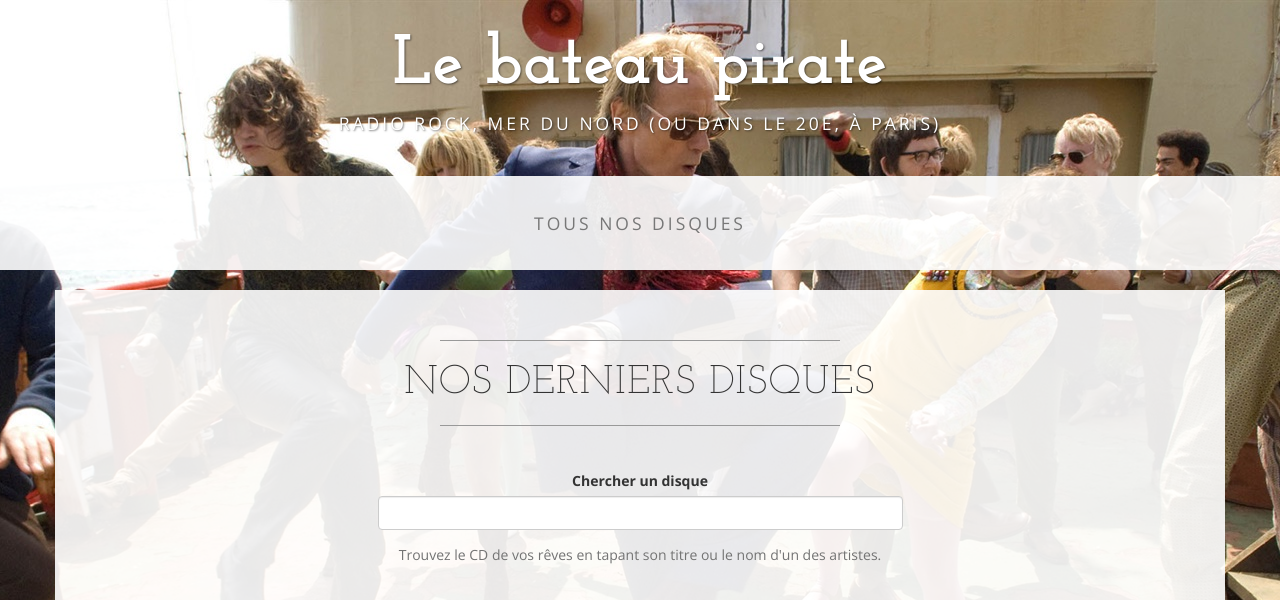
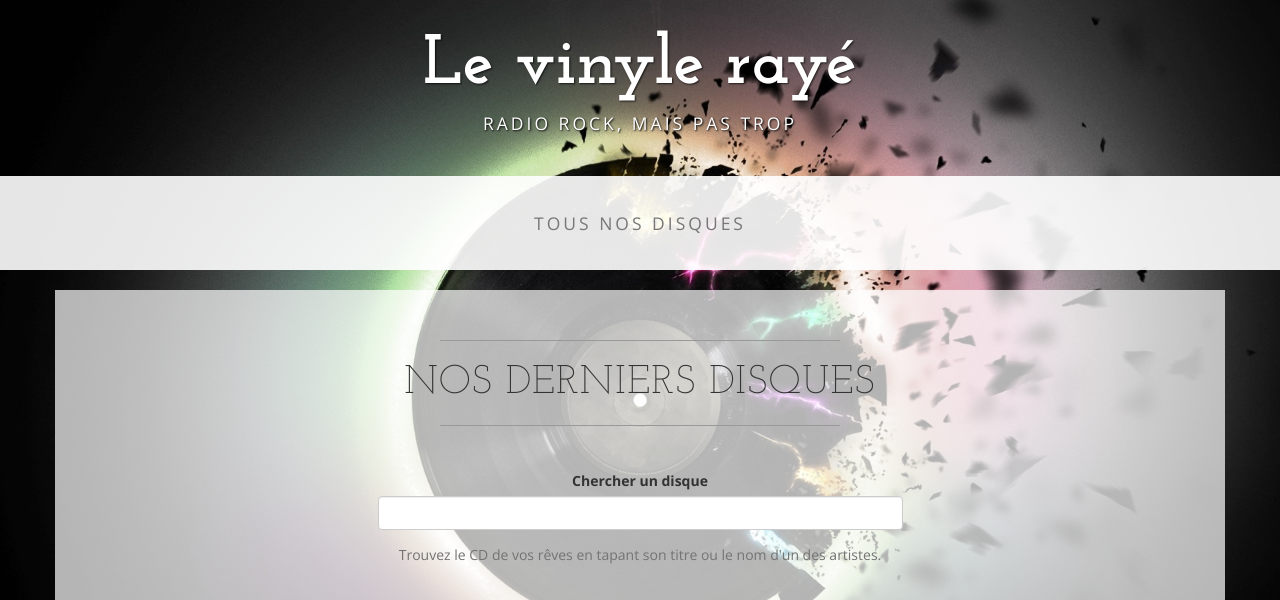
Before and after one commit to Zenoya/vinyle_django, a Django app: page / in a window 1280 px wide. Shown: the top 600 px of the page. Run offline with Django 3.2, Linux system fonts and the light colour scheme; data comes from the database, SQL or seed files in the repository; some libraries are stand-ins or nearby versions; grey boxes are pictures that could not be loaded.

Commit message:
modif css

```diff
--- a/store/static/store/css/business-casual.css
+++ b/store/static/store/css/business-casual.css
@@ -6,7 +6,7 @@
 
 body {
     font-family: "Open Sans","Helvetica Neue",Helvetica,Arial,sans-serif;
-    background: url('../img/theboatthatrocked.jpg') no-repeat center center fixed;
+    background: url('../img/vynile.jpg') no-repeat center center fixed;
     -webkit-background-size: cover;
     -moz-background-size: cover;
     background-size: cover;
@@ -81,7 +81,7 @@ hr {
     margin-bottom: 20px;
     padding: 30px 15px;
     background: #fff;
-    background: rgba(255,255,255,0.9);
+    background: rgba(255,255,255,0.7);
 }
 
 .intro-text {
@@ -118,7 +118,7 @@ footer p {
         margin: 0;
         padding: 30px 0 10px;
         text-align: center;
-        text-shadow: 1px 1px 2px rgba(0,0,0,0.5);
+        text-shadow: 1px 1px 2px rgba(0,0,0,0.7);
         font-family: "Josefin Slab","Helvetica Neue",Helvetica,Arial,sans-serif;
         font-size: 5em;
         font-weight: 700;
@@ -140,7 +140,7 @@ footer p {
         margin: 0;
         padding: 0 0 40px;
         text-align: center;
-        text-shadow: 1px 1px 2px rgba(0,0,0,0.5);
+        text-shadow: 1px 1px 2px rgba(0,0,0,0.9);
         text-transform: uppercase;
         font-size: 1.25em;
         font-weight: 400;
--- a/store/templates/store/base.html
+++ b/store/templates/store/base.html
@@ -22,8 +22,8 @@
   </head>
   <body>
 
-    <div class="brand"><a href="/">Le bateau pirate</a></div>
-    <div class="address-bar">Radio rock, Mer du nord (ou dans le 20e, à Paris)</div>
+    <div class="brand"><a href="/">Le vinyle rayé</a></div>
+    <div class="address-bar">Radio rock, mais pas trop</div>
 
     <!-- Navigation -->
     <nav class="navbar navbar-default" role="navigation">
```
Also changed, not shown: store/static/store/img/vynile.jpg (added).
